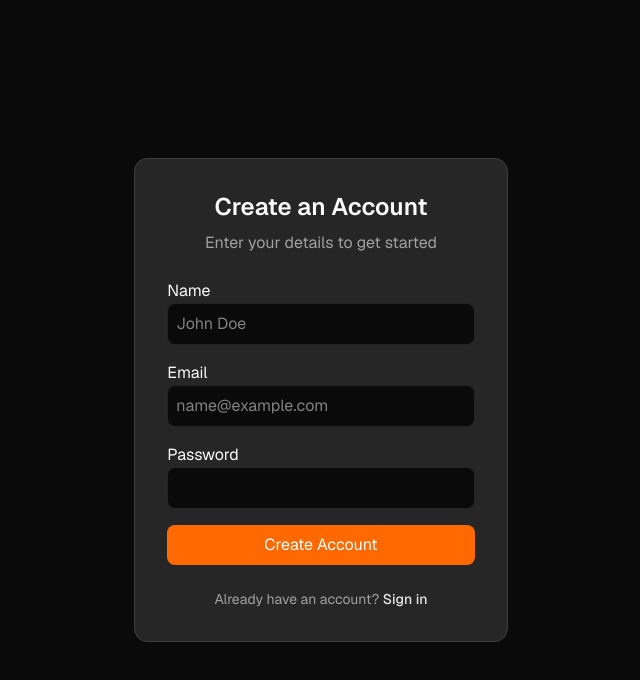
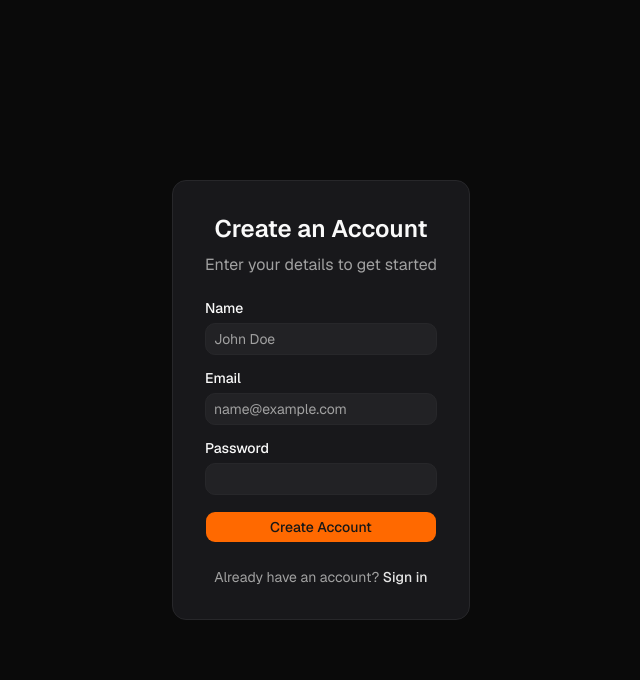
Before and after one commit to yerikhowilliamt/flowlyx, a Next.js app in the folder apps/web/: page /register in a window 1280 px wide. Shown: the top 680 px of the page, without its empty margins (319-959 px from the left). Built offline with nearby package versions, Linux system fonts and the light colour scheme; no server answers.

Commit message:
feat(auth): refactor login and register forms to use shadcn/ui components

```diff
--- a/apps/web/src/features/auth/components/login-form.tsx
+++ b/apps/web/src/features/auth/components/login-form.tsx
@@ -5,6 +5,9 @@ import { zodResolver } from '@hookform/resolvers/zod';
 import { LoginInput, loginSchema } from '../schemas/auth.schema';
 import { useLogin } from '../hooks/use-login';
 import Link from 'next/link';
+import { Input } from '@/components/ui/input';
+import { Label } from '@/components/ui/label';
+import { Button } from '@/components/ui/button';
 
 export function LoginForm() {
   const {
@@ -22,43 +25,43 @@ export function LoginForm() {
   };
 
   return (
-    <div className="space-y-6 rounded-xl border border-border bg-secondary p-8">
-      <div className="space-y-2 text-center">
+    <div className="space-y-6 rounded-xl border border-zinc-800 bg-zinc-900 p-8">
+      <div className="flex flex-col gap-y-2 text-center">
         <h1 className="text-2xl font-semibold">Welcome Back</h1>
         <p className="text-muted-foreground">Enter your credentials to access your account</p>
       </div>
 
       <form onSubmit={handleSubmit(onSubmit)} className="space-y-4">
-        <div className="space-y-2">
-          <label htmlFor="email">Email</label>
-          <input
+        <div className="flex flex-col gap-y-2">
+          <Label htmlFor="email">Email</Label>
+          <Input
             id="email"
             type="email"
             {...register('email')}
-            className="w-full rounded-md border border-border bg-background p-2 focus-visible:ring-2 focus-visible:ring-orange-500 focus-visible:outline-none"
+            className="w-full border-zinc-800 bg-zinc-950 p-2 focus-visible:ring-2 focus-visible:ring-orange-500 focus-visible:outline-none"
             placeholder="name@example.com"
           />
           {errors.email && <p className="text-sm text-destructive">{errors.email.message}</p>}
         </div>
 
-        <div className="space-y-2">
-          <label htmlFor="password">Password</label>
-          <input
+        <div className="flex flex-col gap-y-2">
+          <Label htmlFor="password">Password</Label>
+          <Input
             id="password"
             type="password"
             {...register('password')}
-            className="w-full rounded-md border border-border bg-background p-2 focus-visible:ring-2 focus-visible:ring-orange-500 focus-visible:outline-none"
+            className="w-full border-zinc-800 bg-zinc-950 p-2 focus-visible:ring-2 focus-visible:ring-orange-500 focus-visible:outline-none"
           />
           {errors.password && <p className="text-sm text-destructive">{errors.password.message}</p>}
         </div>
 
-        <button
+        <Button
           type="submit"
           disabled={isSubmitting || loginMutation.isPending}
-          className="w-full cursor-pointer rounded-md bg-orange-500 p-2 text-white hover:bg-orange-600 disabled:cursor-not-allowed disabled:opacity-50"
+          className="w-full bg-orange-500 hover:bg-orange-600 cursor-pointer disabled:cursor-not-allowed disabled:opacity-50"
         >
           {isSubmitting || loginMutation.isPending ? 'Signing In...' : 'Sign In'}
-        </button>
+        </Button>
       </form>
 
       <p className="text-center text-sm text-muted-foreground">
--- a/apps/web/src/features/auth/components/register-form.tsx
+++ b/apps/web/src/features/auth/components/register-form.tsx
@@ -5,6 +5,9 @@ import { zodResolver } from '@hookform/resolvers/zod';
 import { RegisterInput, registerSchema } from '../schemas/auth.schema';
 import { useRegister } from '../hooks/use-register';
 import Link from 'next/link';
+import { Input } from '@/components/ui/input';
+import { Label } from '@/components/ui/label';
+import { Button } from '@/components/ui/button';
 
 export function RegisterForm() {
   const {
@@ -22,55 +25,55 @@ export function RegisterForm() {
   };
 
   return (
-    <div className="space-y-6 rounded-xl border border-border bg-secondary p-8">
-      <div className="space-y-2 text-center">
+    <div className="space-y-6 rounded-xl border border-zinc-800 bg-zinc-900 p-8">
+      <div className="flex flex-col gap-y-2 text-center">
         <h1 className="text-2xl font-semibold">Create an Account</h1>
         <p className="text-muted-foreground">Enter your details to get started</p>
       </div>
 
       <form onSubmit={handleSubmit(onSubmit)} className="space-y-4">
-        <div className="space-y-2">
-          <label htmlFor="name">Name</label>
-          <input
+        <div className="flex flex-col gap-y-2">
+          <Label htmlFor="name">Name</Label>
+          <Input
             id="name"
             type="text"
             {...register('name')}
-            className="w-full rounded-md border border-border bg-background p-2 focus-visible:ring-2 focus-visible:ring-orange-500 focus-visible:outline-none"
+            className="w-full border-zinc-800 bg-zinc-950 p-2 focus-visible:ring-2 focus-visible:ring-orange-500 focus-visible:outline-none"
             placeholder="John Doe"
           />
           {errors.name && <p className="text-sm text-destructive">{errors.name.message}</p>}
         </div>
 
-        <div className="space-y-2">
-          <label htmlFor="email">Email</label>
-          <input
+        <div className="flex flex-col gap-y-2">
+          <Label htmlFor="email">Email</Label>
+          <Input
             id="email"
             type="email"
             {...register('email')}
-            className="w-full rounded-md border border-border bg-background p-2 focus-visible:ring-2 focus-visible:ring-orange-500 focus-visible:outline-none"
+            className="w-full border-zinc-800 bg-zinc-950 p-2 focus-visible:ring-2 focus-visible:ring-orange-500 focus-visible:outline-none"
             placeholder="name@example.com"
           />
           {errors.email && <p className="text-sm text-destructive">{errors.email.message}</p>}
         </div>
 
-        <div className="space-y-2">
-          <label htmlFor="password">Password</label>
-          <input
+        <div className="flex flex-col gap-y-2">
+          <Label htmlFor="password">Password</Label>
+          <Input
             id="password"
             type="password"
             {...register('password')}
-            className="w-full rounded-md border border-border bg-background p-2 focus-visible:ring-2 focus-visible:ring-orange-500 focus-visible:outline-none"
+            className="w-full border-zinc-800 bg-zinc-950 p-2 focus-visible:ring-2 focus-visible:ring-orange-500 focus-visible:outline-none"
           />
           {errors.password && <p className="text-sm text-destructive">{errors.password.message}</p>}
         </div>
 
-        <button
+        <Button
           type="submit"
           disabled={isSubmitting || registerMutation.isPending}
-          className="w-full cursor-pointer rounded-md bg-orange-500 p-2 text-white hover:bg-orange-600 disabled:cursor-not-allowed disabled:opacity-50"
+          className="w-full bg-orange-500 hover:bg-orange-600 cursor-pointer disabled:cursor-not-allowed disabled:opacity-50"
         >
           {isSubmitting || registerMutation.isPending ? 'Creating Account...' : 'Create Account'}
-        </button>
+        </Button>
       </form>
 
       <p className="text-center text-sm text-muted-foreground">
```
